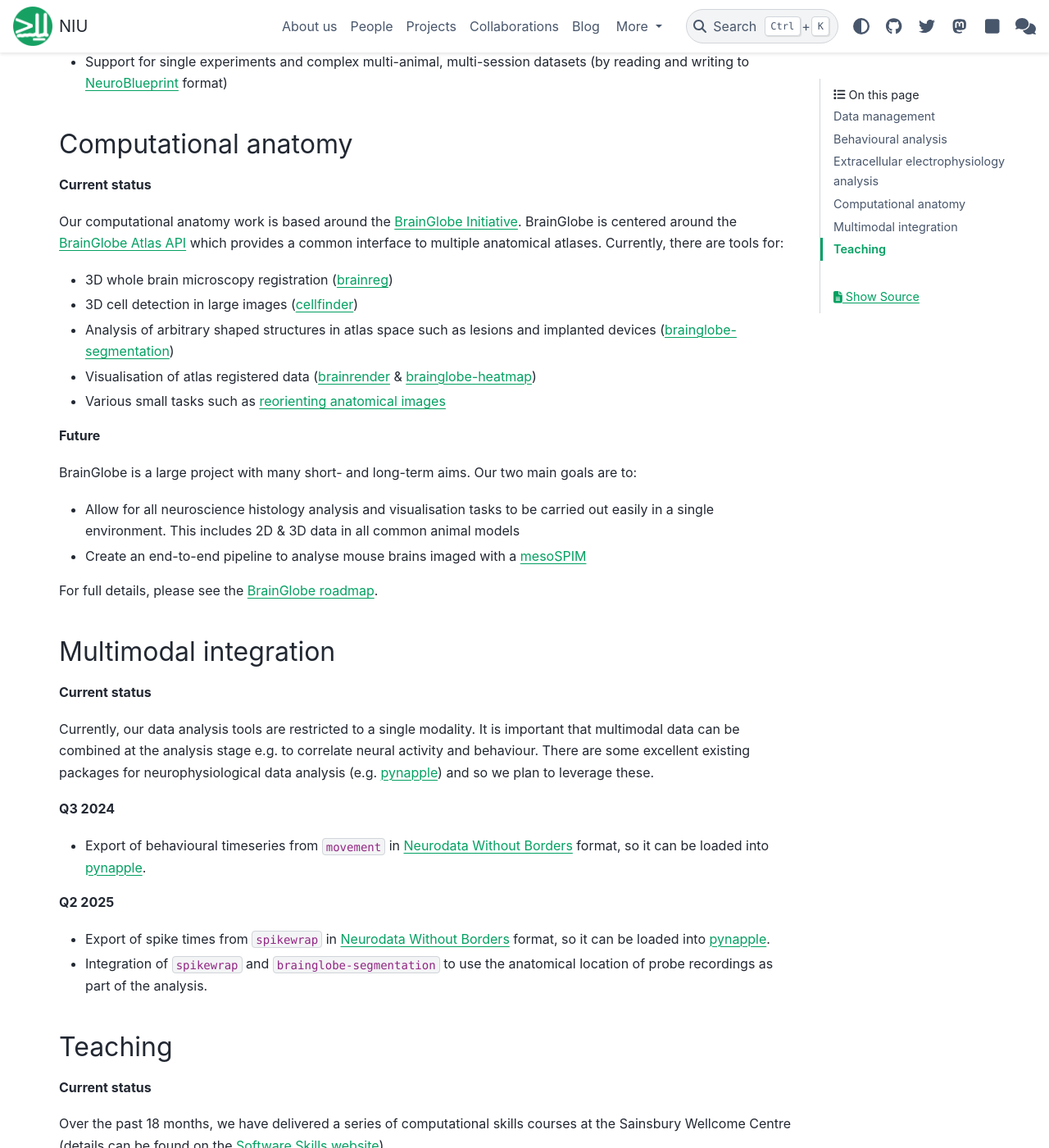
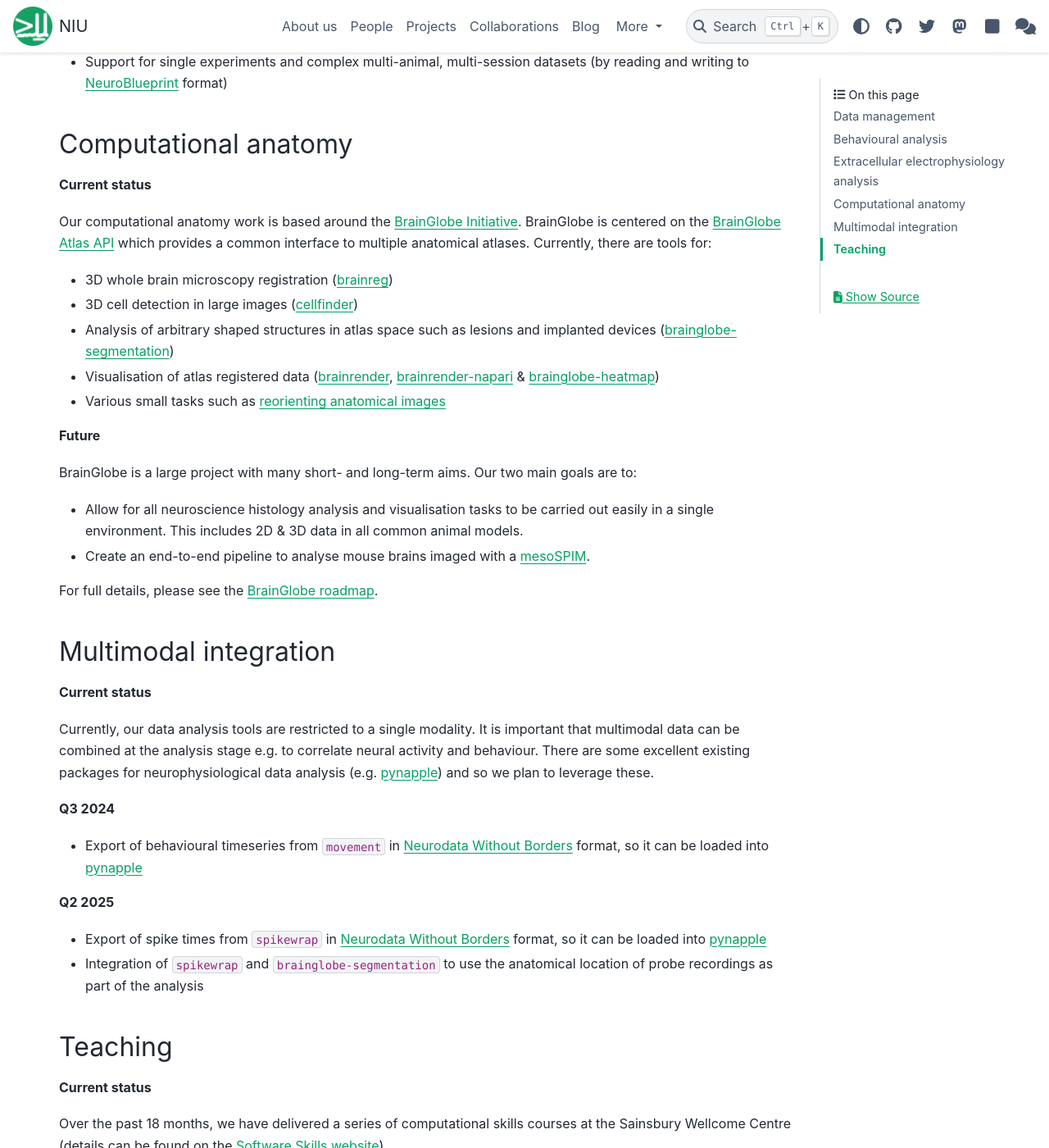
Before and after one commit to neuroinformatics-unit/neuroinformatics-unit.github.io, a Sphinx documentation site: the page built from docs/source/roadmaps/may-2024.md, in a window 1280 px wide and 1400 px high, scrolled down 1944 px. Shown: the whole window at 82% size. Built offline with Sphinx 7.4.7 and the PyData theme 0.15.4, drawn with Linux system fonts in a browser that asks for light colours; some of the changed text lies outside the part shown.

Commit message:
Small changes

```diff
--- a/docs/source/roadmaps/may-2024.md
+++ b/docs/source/roadmaps/may-2024.md
@@ -31,7 +31,7 @@
 
 **Q4 2025**
 
-Export of NeuroBlueprint projects to [Neurodata Without Borders](https://www.nwb.org/) format.
+Export of NeuroBlueprint projects to [Neurodata Without Borders](https://www.nwb.org/) format
 
 (behaviour)=
 ## Behavioural analysis
@@ -69,7 +69,7 @@
 
 **Q4 2024**
 
-- Implement [inter-session alignment methods](https://github.com/SpikeInterface/spikeinterface/issues/2626) in SpikeInterface.
+- Implement [inter-session alignment methods](https://github.com/SpikeInterface/spikeinterface/issues/2626) in SpikeInterface
 
 **Q2 2025**
 
@@ -82,13 +82,14 @@
 **Current status**
 
 Our computational anatomy work is based around the [BrainGlobe Initiative](https://brainglobe.info). BrainGlobe is
-centered around the [BrainGlobe Atlas API](https://brainglobe.info/documentation/brainglobe-atlasapi/index.html) which
+centered on the [BrainGlobe Atlas API](https://brainglobe.info/documentation/brainglobe-atlasapi/index.html) which
 provides a common interface to multiple anatomical atlases. Currently, there are tools for:
 - 3D whole brain microscopy registration ([brainreg](https://brainglobe.info/documentation/brainreg/index.html))
 - 3D cell detection in large images ([cellfinder](https://brainglobe.info/documentation/cellfinder/index.html))
 - Analysis of arbitrary shaped structures in atlas space such as lesions and implanted devices
   ([brainglobe-segmentation](https://brainglobe.info/documentation/brainglobe-segmentation/index.html))
-- Visualisation of atlas registered data ([brainrender](https://brainglobe.info/documentation/brainrender/index.html) &
+- Visualisation of atlas registered data ([brainrender](https://brainglobe.info/documentation/brainrender/index.html),
+  [brainrender-napari](https://github.com/brainglobe/brainrender-napari) &
   [brainglobe-heatmap](https://brainglobe.info/documentation/brainglobe-heatmap/index.html))
 - Various small tasks such as [reorienting anatomical images](https://brainglobe.info/documentation/brainglobe-space/index.html)
 
@@ -96,8 +97,8 @@
 
 BrainGlobe is a large project with many short- and long-term aims. Our two main goals are to:
 - Allow for all neuroscience histology analysis and visualisation tasks to be carried out easily in a single
-  environment. This includes 2D & 3D data in all common animal models
-- Create an end-to-end pipeline to analyse mouse brains imaged with a [mesoSPIM](https://mesospim.org/)
+  environment. This includes 2D & 3D data in all common animal models.
+- Create an end-to-end pipeline to analyse mouse brains imaged with a [mesoSPIM](https://mesospim.org/).
 
 For full details, please see the [BrainGlobe roadmap](https://brainglobe.info/community/roadmaps/index.html).
 
@@ -111,15 +112,15 @@
 **Q3 2024**
 
 - Export of behavioural timeseries from `movement` in [Neurodata Without Borders](https://www.nwb.org/) format, so it can
-be loaded into [pynapple](https://pynapple-org.github.io/pynapple/).
+be loaded into [pynapple](https://pynapple-org.github.io/pynapple/)
 
 **Q2 2025**
 
 - Export of spike times from `spikewrap` in [Neurodata Without Borders](https://www.nwb.org/) format, so it can
-be loaded into [pynapple](https://pynapple-org.github.io/pynapple/).
+be loaded into [pynapple](https://pynapple-org.github.io/pynapple/)
 
 - Integration of `spikewrap` and `brainglobe-segmentation` to use the anatomical location of probe recordings as part of
-the analysis.
+the analysis
 
 ## Teaching
 **Current status**
```
